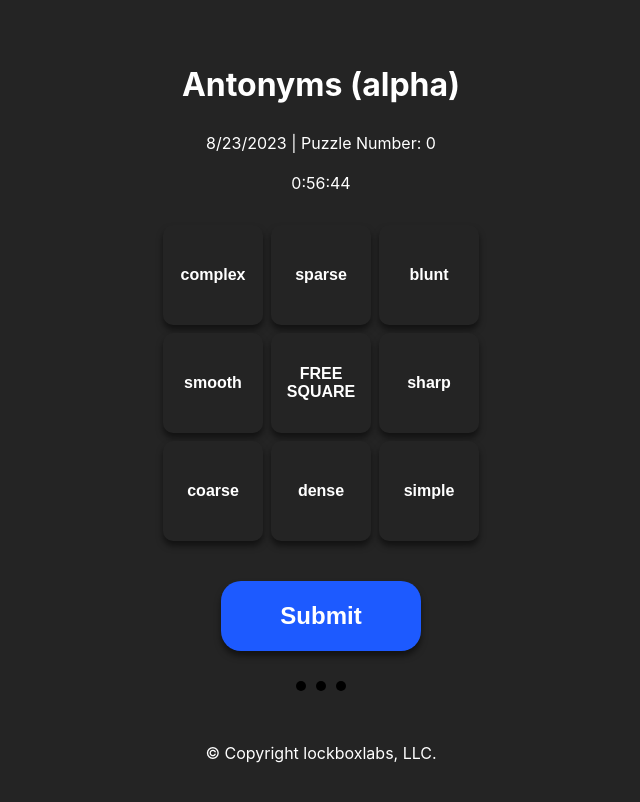
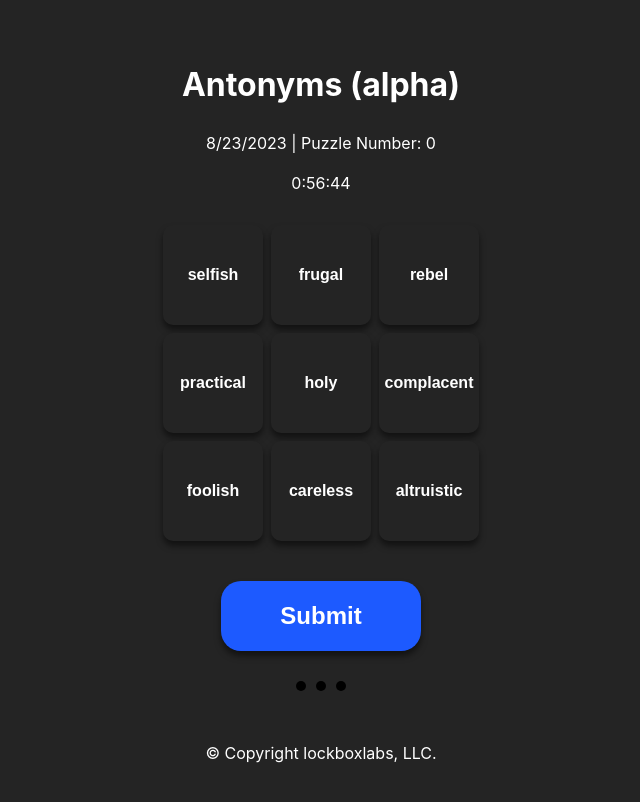
Before and after one commit to QickN/Antonyms, a React (Vite) app in the folder Antonyms/: page / in a window 1280 px wide. Shown: the top 802 px of the page, without its empty margins (319-959 px from the left). Built offline with nearby package versions, Linux system fonts and the light colour scheme.

Commit message:
Updated to alpha game 1

```diff
--- a/Antonyms/src/App.css
+++ b/Antonyms/src/App.css
@@ -92,3 +92,21 @@ body{
   background-color: #4CAF50; /* Green for correct answers, but you can choose any color */
   color: white;
 }
+
+@keyframes shake {
+  0% { transform: translateX(0); }
+  10% { transform: translateX(-10px); }
+  20% { transform: translateX(10px); }
+  30% { transform: translateX(-10px); }
+  40% { transform: translateX(10px); }
+  50% { transform: translateX(-10px); }
+  60% { transform: translateX(10px); }
+  70% { transform: translateX(-10px); }
+  80% { transform: translateX(10px); }
+  90% { transform: translateX(-10px); }
+  100% { transform: translateX(0); }
+}
+
+.shake {
+  animation: shake 1s;
+}
--- a/Antonyms/src/App.jsx
+++ b/Antonyms/src/App.jsx
@@ -65,11 +65,11 @@ function Day(){
 }
 
 const antonymsPairs = [
-  ["sparse", "dense"],
-  ["simple", "complex"],
-  ["smooth", "coarse"],
-  ["blunt", "sharp"],
-  ["FREE SQUARE"],
+  ["frugal", "careless"],
+  ["altruistic", "selfish"],
+  ["practical", "foolish"],
+  ["rebel", "complacent"],
+  ["holy"],
 ];
 
 
```
